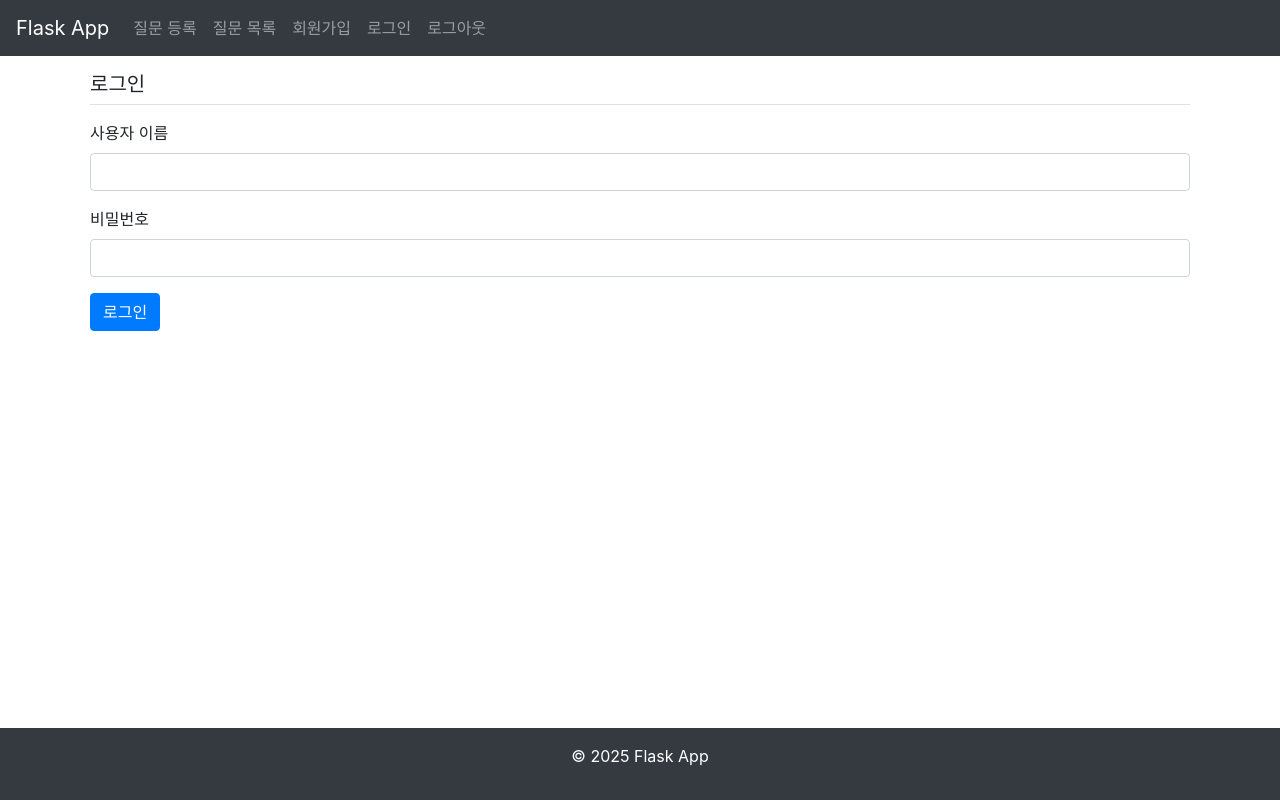
After one commit to seongjju/flask, a Flask app: page /auth/login in a window 1280 px wide. The commit adds this page. Run offline with Flask 3, Linux system fonts and the light colour scheme; some libraries are stand-ins or nearby versions.

Commit message:
Create:회원가입&Login&Logout

```diff
--- a/app.py
+++ b/app.py
@@ -1,12 +1,15 @@
 from flask import Flask, render_template
-from models import db
+from flask_login import LoginManager, current_user
+
+from models import db, User
 import config
 from flask_migrate import Migrate
 
 from routes.categories import route_categories_bp
 from routes.products import route_products_bp
 from routes.users import route_users_bp
-from views.board_views import board_bp
+from views.auth_views import view_auth_bp
+from views.board_views import view_board_bp
 from views.categories_views import view_categories_bp
 from views.products_views import view_products_bp
 from views.users_views import view_users_bp
@@ -20,25 +23,40 @@ db.init_app(app)
 # Flask-Migrate 초기화
 migrate = Migrate(app, db)
 
+# LoginManager 객체 생성
+login_manager = LoginManager()
+
+# LoginManager 초기화
+login_manager.init_app(app)
+
+# 로그인 페이지가 지정되지 않으면, 로그인 페이지로 리다이렉트될 경로를 설정
+login_manager.login_view = 'auth.login'
+
+# user_loader 설정: user_id로 사용자 로드하는 함수
+@login_manager.user_loader
+def load_user(user_id):
+    return User.query.get(int(user_id))  # 데이터베이스에서 사용자 ID로 사용자 로드
+
 # Blueprint 등록
-# CRUD 라우트
 app.register_blueprint(route_products_bp)
 app.register_blueprint(route_users_bp)
 app.register_blueprint(route_categories_bp)
-
-
 
 # 템플릿 렌더링 라우트
 app.register_blueprint(view_products_bp)
 app.register_blueprint(view_users_bp)
 app.register_blueprint(view_categories_bp)
 
-app.register_blueprint(board_bp, url_prefix='/board')
-
+app.register_blueprint(view_board_bp, url_prefix='/board')
+app.register_blueprint(view_auth_bp, url_prefix='/auth')
 
 # 기본 루트 경로 추가 (index.html 렌더링)
 @app.route('/')
 def index():
+    if current_user.is_authenticated:
+        print(f"Hello, {current_user.username}!")
+    else:
+        print("로그인 해라")
     return render_template('index.html')
 
 if __name__ == '__main__':
--- a/forms.py
+++ b/forms.py
@@ -1,4 +1,7 @@
-# app/forms.py
+from flask_wtf import FlaskForm
+from wtforms import StringField, PasswordField, EmailField
+from wtforms.validators import DataRequired, Length, Email, EqualTo
+
 from flask_wtf import FlaskForm
 from wtforms import StringField, TextAreaField
 from wtforms.fields.numeric import IntegerField
@@ -7,4 +10,16 @@ from wtforms.validators import DataRequired
 class QuestionForm(FlaskForm):
     subject = StringField('제목', validators=[DataRequired('제목은 필수 입력 항목입니다.')])
     content = TextAreaField('내용', validators=[DataRequired('내용은 필수 입력 항목입니다.')])
-    user_id = IntegerField('User ID', validators=[DataRequired()])  #
+
+
+
+class UserCreateForm(FlaskForm):
+    username = StringField('사용자 이름', validators=[DataRequired(), Length(min=3, max=80)])
+    password1 = PasswordField('비밀번호', validators=[DataRequired(), EqualTo('password2', '비밀번호가 일치하지 않습니다')])
+    password2 = PasswordField('비밀번호 확인', validators=[DataRequired()])
+    email = EmailField('이메일', validators=[DataRequired(), Email()])
+
+
+class LoginForm(FlaskForm):
+    username = StringField('사용자이름', validators=[DataRequired()])
+    password = PasswordField('비밀번호', validators=[DataRequired()])
--- /dev/null
+++ b/templates/auth/login.html
@@ -0,0 +1,22 @@
+{% extends 'base.html' %}
+
+{% block content %}
+<div class="container">
+    <h5 class="my-3 border-bottom pb-2">로그인</h5>
+    <form method="post">
+        {{ form.csrf_token }}
+        {% include "form_errors.html" %}
+        <div class="mb-3">
+            <label for="username">사용자 이름</label>
+            <input type="text" class="form-control" name="username" id="username"
+                   value="{{ form.username.data or '' }}">
+        </div>
+        <div class="mb-3">
+            <label for="password">비밀번호</label>
+            <input type="password" class="form-control" name="password" id="password"
+                   value="{{ form.password.data or '' }}">
+        </div>
+        <button type="submit" class="btn btn-primary">로그인</button>
+    </form>
+</div>
+{% endblock %}
--- a/templates/base.html
+++ b/templates/base.html
@@ -6,24 +6,56 @@
     <title>{% block title %}Flask App{% endblock %}</title>
     <link rel="stylesheet" href="https://stackpath.bootstrapcdn.com/bootstrap/4.5.2/css/bootstrap.min.css">
 <style>
-        /* body 전체를 flexbox로 설정 */
+    /* 전체 body 스타일 수정 */
     body {
         display: flex;
         flex-direction: column;
-            min-height: 100vh; /* 전체 화면 높이 */
+        min-height: 100vh;
+        padding: 0; /* body 내부 여백 제거 */
     }
 
-        /* 콘텐츠 영역 */
+    /* 콘텐츠 영역과 플래시 메시지 여백을 추가로 조정 */
     .container {
-            flex: 1; /* 남는 공간을 모두 차지하게 설정 */
+        flex: 1;
+        padding: 0 10px; /* 좌우 여백 추가하여 여백 문제 해결 */
     }
 
+    /* 플래시 메시지 스타일 */
+    .alert {
+        margin-bottom: 5px;  /* 하단 여백 줄이기 */
+        padding: 5px 10px;   /* 패딩을 더 작게 설정 */
+        font-size: 12px;      /* 글자 크기 더 줄이기 */
+        line-height: 1.2;     /* 줄 간격을 좁게 설정 */
+    }
+
+    /* 플래시 메시지 컨테이너 스타일 */
+    .container.mt-3 {
+        padding-left: 0;
+        padding-right: 0;
+        margin-top: 0;
+        padding-top: 0;
+    }
     /* 푸터 고정 */
     footer {
         background-color: #343a40;
         color: white;
         text-align: center;
         padding: 10px;
+    }
+
+    /* 닫기 버튼 스타일 */
+    .alert-dismissible .close {
+        padding: 0.25rem 0.75rem;  /* 닫기 버튼 크기 조정 */
+        color: inherit;  /* 닫기 버튼 색상 기본값 유지 */
+        background: none;  /* 배경 없애기 */
+        border: none;  /* 테두리 없애기 */
+    }
+
+    /* 모바일에서도 알림 메시지가 잘 보이도록 조정 */
+    @media (max-width: 576px) {
+        .alert {
+            font-size: 12px; /* 작은 화면에서는 글자 크기를 더 작게 설정 */
+        }
     }
 </style>
 </head>
@@ -34,8 +66,27 @@
         <ul class="navbar-nav">
             <li class="nav-item"><a class="nav-link" href="{{ url_for('board.create') }}">질문 등록</a></li>
             <li class="nav-item"><a class="nav-link" href="{{ url_for('board.list_questions') }}">질문 목록</a></li>
+            <li class="nav-item"><a class="nav-link" href="{{ url_for('auth.signup') }}">회원가입</a></li>
+            <li class="nav-item"><a class="nav-link" href="{{ url_for('auth.login') }}">로그인</a></li>
+            <li class="nav-item"><a class="nav-link" href="{{ url_for('auth.logout') }}">로그아웃</a></li>
         </ul>
     </nav>
+
+    <!-- 플래시 메시지 출력 -->
+    {% with messages = get_flashed_messages(with_categories=true) %}
+    {% if messages %}
+    <div class="container mt-3">
+        {% for category, message in messages %}
+        <div class="alert alert-{{ category }} alert-dismissible fade show" role="alert">
+            {{ message }}
+            <button type="button" class="close" data-dismiss="alert" aria-label="Close">
+                <span aria-hidden="true">&times;</span>
+            </button>
+        </div>
+        {% endfor %}
+    </div>
+    {% endif %}
+    {% endwith %}
 
     <!-- 콘텐츠 영역 -->
     <div class="container">
@@ -46,5 +97,10 @@
     <footer class="bg-dark text-white text-center py-3">
         <p>&copy; 2025 Flask App</p>
     </footer>
+
+    <!-- jQuery, Popper.js, Bootstrap JS -->
+    <script src="https://code.jquery.com/jquery-3.5.1.slim.min.js"></script>
+    <script src="https://cdn.jsdelivr.net/npm/@popperjs/core@2.5.4/dist/umd/popper.min.js"></script>
+    <script src="https://stackpath.bootstrapcdn.com/bootstrap/4.5.2/js/bootstrap.min.js"></script>
 </body>
 </html>
--- /dev/null
+++ b/templates/form_errors.html
@@ -0,0 +1,15 @@
+{% if form.errors %}
+    <div class="alert alert-danger">
+        <ul>
+            {% for field, errors in form.errors.items() %}
+                <li><strong>{{ form[field].label }}:</strong>
+                    <ul>
+                        {% for error in errors %}
+                            <li>{{ error }}</li>
+                        {% endfor %}
+                    </ul>
+                </li>
+            {% endfor %}
+        </ul>
+    </div>
+{% endif %}
--- a/templates/question_form.html
+++ b/templates/question_form.html
@@ -1,4 +1,3 @@
-<!-- question_form.html -->
 {% extends 'base.html' %}
 
 {% block content %}
@@ -17,11 +16,6 @@
             {{ form.content(class="form-control") }}  <!-- 내용 입력 필드 -->
         </div>
 
-        <div class="form-group">
-            {{ form.user_id.label }}  <!-- 사용자 ID 라벨 -->
-            {{ form.user_id(class="form-control") }}  <!-- 사용자 ID 입력 필드 -->
-        </div>
-
         <button type="submit" class="btn btn-primary">저장</button>
     </form>
 </div>
--- /dev/null
+++ b/views/auth_views.py
@@ -0,0 +1,57 @@
+from flask import Blueprint, render_template, request, flash, redirect, url_for
+from flask_login import login_user, logout_user
+
+from forms import LoginForm, UserCreateForm
+from models import User, db
+
+view_auth_bp = Blueprint('auth', __name__, url_prefix='/auth')
+
+@view_auth_bp.route('/signup', methods=['GET', 'POST'])
+def signup():
+    form = UserCreateForm()
+    if request.method == 'POST' and form.validate_on_submit():
+        # 이미 존재하는 사용자가 있는지 확인
+        user = User.query.filter_by(username=form.username.data).first()
+        if user:
+            flash('이미 존재하는 사용자입니다.', 'danger')
+            return redirect(url_for('auth.signup'))
+
+        # 새 사용자 생성
+        new_user = User(
+            username=form.username.data,
+            email=form.email.data,
+            password=form.password1.data
+        )
+        # 비밀번호 해시화
+        new_user.set_password(form.password1.data)
+
+        # 데이터베이스에 추가
+        db.session.add(new_user)
+        db.session.commit()
+        flash('회원가입이 완료되었습니다.', 'success')
+
+        return redirect(url_for('auth.login'))  # 로그인 페이지로 리다이렉트
+
+    return render_template('auth/signup.html', form=form)
+
+
+@view_auth_bp.route('/login', methods=['GET', 'POST'])
+def login():
+    form = LoginForm()
+    if request.method == 'POST' and form.validate_on_submit():
+        user = User.query.filter_by(username=form.username.data).first()
+
+        if user and user.check_password(form.password.data):
+            login_user(user, remember=True)
+            flash('로그인 성공!', 'success')
+            return redirect(url_for('index'))  # 로그인 후 메인 페이지로 리다이렉트
+        else:
+            flash('아이디나 비밀번호가 잘못되었습니다.', 'danger')
+
+    return render_template('auth/login.html', form=form)
+
+@view_auth_bp.route('/logout')
+def logout():
+    logout_user()  # 로그아웃 처리
+    flash('로그아웃되었습니다.', 'info')  # 로그아웃 메시지
+    return redirect(url_for('index'))  # 메인 페이지로 리다이렉트
```
Also changed, not shown: migrations/versions/2bb2ff955306_.py (added, +32 -0 lines), migrations/versions/ff8005020a4d_add_password_column_to_user_model.py (added, +32 -0 lines), models.py (+11 -2 lines), templates/auth/signup.html (added, +31 -0 lines), templates/list.html (deleted, +0 -12 lines), views/board_views.py (+22 -18 lines). Lines whose indentation alone changed are shown as unchanged.
